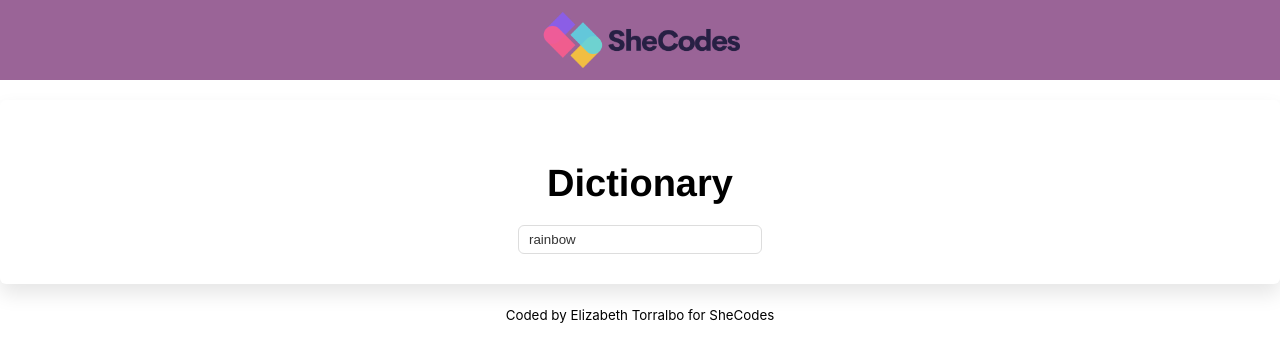
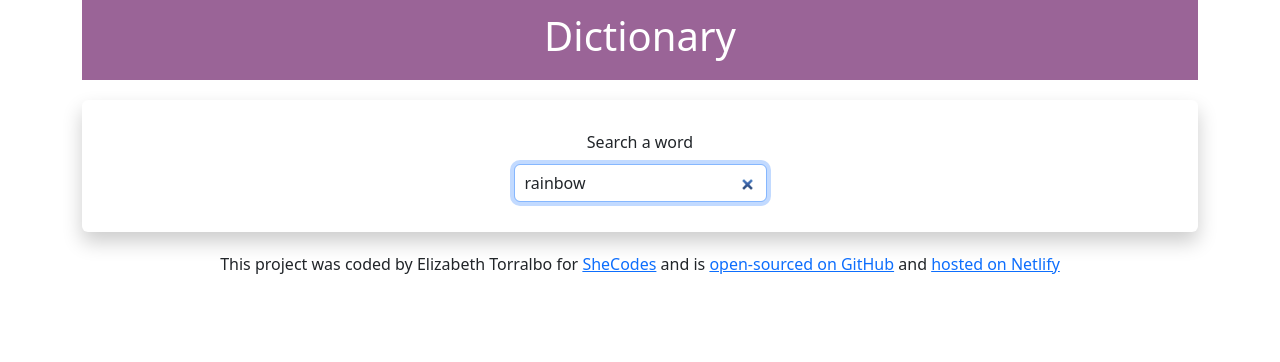
Before and after one commit to eliztorr/React-Dictionary-App, a React (Create React App) app in the folder react-dictionary-app/: page / in a window 1280 px wide. Shown: the top 362 px of the page. Built offline with nearby package versions, Linux system fonts and the light colour scheme; no server answers.

Commit message:
fixed code

```diff
--- a/react-dictionary-app/package.json
+++ b/react-dictionary-app/package.json
@@ -6,6 +6,7 @@
     "@testing-library/jest-dom": "^5.17.0",
     "@testing-library/react": "^13.4.0",
     "@testing-library/user-event": "^13.5.0",
+    "bootstrap": "^5.3.3",
     "react": "^18.2.0",
     "react-dom": "^18.2.0",
     "react-scripts": "5.0.1",
--- a/react-dictionary-app/src/App.css
+++ b/react-dictionary-app/src/App.css
@@ -3,7 +3,7 @@
 }
 
 .App-logo {
-  height: 7vmin;
+  height: 2vh;
   pointer-events: none;
 }
 
--- a/react-dictionary-app/src/App.js
+++ b/react-dictionary-app/src/App.js
@@ -1,21 +1,43 @@
-import logo from "./logo.png";
+import Dictionary from "./Dictionary";
 import "./App.css";
-import Dictionary from "./Dictionary";
 
-export default function App() {
+function App() {
   return (
     <div className="App">
       <div className="container">
         <header className="App-header">
-        <img src={logo} className="App-logo img-fluid" alt="logo" />
+          <h1>Dictionary</h1>
         </header>
-        <main>
-          <Dictionary defaultKeyword="rainbow" />
-        </main>
-        <footer className="App-footer">
-          <small>Coded by Elizabeth Torralbo for SheCodes</small>
+        <Dictionary defaultKeyword="rainbow" />
+        <footer>
+          This project was coded by Elizabeth Torralbo for {" "}
+          <a
+            href="https://www.shecodes.io/"
+            target="_blank"
+            rel="noopener noreferrer"
+          >
+            SheCodes
+          </a>{" "}
+          and is{" "}
+          <a
+            href="https://splendid-cactus-7e64db.netlify.app/"
+            target="_blank"
+            rel="noopener noreferrer"
+          >
+            open-sourced on GitHub
+          </a>{" "}
+          and{" "}
+          <a
+            href="https://github.com/eliztorr/React-Dictionary-App"
+            target="_blank"
+            rel="noopener noreferrer"
+          >
+            hosted on Netlify
+          </a>
         </footer>
       </div>
     </div>
   );
 }
+
+export default App;
--- a/react-dictionary-app/src/Dictionary.css
+++ b/react-dictionary-app/src/Dictionary.css
@@ -9,19 +9,15 @@
     background: white;
     padding: 30px;
     border-radius: 6px;
-    box-shadow: 0 10px 20px rgb(0 0 0 / 10%);
+    box-shadow: 0 10px 20px rgb(0 0 0 / 20%);
     margin: 20px 0;
   }
 
   .Dictionary input {
-    width: 20%;
+    width: 100%;
     border-radius: 6px;
     padding: 6px 10px;
     color: #333;
     border: 1px solid #ddd;
+    margin-top: 10px;
   }
-
-  .Dictionary .hint {
-    font-size: 11px;
-    margin-top: 5px;
-  }
--- a/react-dictionary-app/src/Dictionary.js
+++ b/react-dictionary-app/src/Dictionary.js
@@ -5,38 +5,33 @@ import Photos from "./Photos";
 import "./Dictionary.css";
 
 export default function Dictionary(props) {
-  let [keyword, setKeyword] = useState(props.defaultKeyword);
-  let [results, setResults] = useState(null);
-  let [loaded, setLoaded] = useState(false);
-  let [photos, setPhotos] = useState(null);
+  const [keyword, setKeyword] = useState(props.defaultKeyword);
+  const [loaded, setLoaded] = useState(false);
+  const [definition, setDefinition] = useState(null);
+  const [photos, setPhotos] = useState([]);
 
-  function handleDictionResponse(response) {
-   setResults(response.data[0]);
- }
- function handlePexelsResponse(response) {
-  setPhotos(response.data.photos);
-}
+  function handleImages(response) {
+    setPhotos(response.data.photos);
+  }
 
-function search(word = keyword) {
-  let apiKey = "95302ab7f46ea49b23t9315bo4bc8de7";
-  let apiUrl = `https://api.shecodes.io/dictionary/v1/define?word=${word}&key=${apiKey}`;
+  function handleResponse(response) {
+    setDefinition(response.data);
+    let apiKey = "95302ab7f46ea49b23t9315bo4bc8de7";
+    let apiUrl = `https://api.shecodes.io/images/v1/search?query=${response.data.word}&key=${apiKey}`;
+    axios
+      .get(apiUrl, { headers: { Authorization: `Bearer ${apiKey}` } })
+      .then(handleImages);
+  }
 
-  axios.get(apiUrl)
-    .then(handleDictionResponse)
-    .catch(error => {
-      console.error('Error fetching dictionary data:', error);
-    })
-    .then(() => {
-      let pexelsApiKey = "qisjqKrG9zgRcM7qJNdLIN4W7H3DWOI3iWB1dpYBH1rPWKbKJYWntYB2";
-      let pexelsApiUrl = `https://api.pexels.com/v1/search?query=${word}&per_page=9`;
-      let headers = { Authorization: `Bearer ${pexelsApiKey}` };
+  function load() {
+    setLoaded(true);
+    search();
+  }
 
-      axios.get(pexelsApiUrl, { headers: headers })
-        .then(handlePexelsResponse)
-        .catch(error => {
-          console.error('Error fetching photos data:', error);
-        });
-    });
+  function search() {
+    let apiKey = "95302ab7f46ea49b23t9315bo4bc8de7";
+    let apiUrl = `https://api.shecodes.io/dictionary/v1/define?word=${keyword}&key=${apiKey}`;
+    axios.get(apiUrl).then(handleResponse);
   }
 
   function handleSubmit(event) {
@@ -48,30 +43,31 @@ function search(word = keyword) {
     setKeyword(event.target.value);
   }
 
-  function load() {
-    setLoaded(true);
-    search();
-  }
-
   if (loaded) {
     return (
       <div className="Dictionary">
         <section>
-          <h1>Dictionary</h1>
           <form onSubmit={handleSubmit}>
+            <label>Search a word
             <input
               type="search"
+              placeholder="Search for a word"
+              defaultValue={props.defaultKeyword}
+              autoFocus={true}
+              className="form-control search-input"
               onChange={handleKeywordChange}
-              defaultValue={props.defaultKeyword}
             />
+            </label>
           </form>
         </section>
-        <Results results={results} />
+        <Results definition={definition} />
         <Photos photos={photos} />
       </div>
-    );
+  );
+
   } else {
     load();
-    return "Loading";
+    return "Loading!"
   }
+
 }
--- a/react-dictionary-app/src/Meaning.js
+++ b/react-dictionary-app/src/Meaning.js
@@ -1,21 +1,18 @@
 import React from "react";
+import Synonyms from "./Synonyms";
 import "./Meaning.css";
-import Synonyms from "./Synonyms";
 
 export default function Meaning(props) {
-  return (
-    <div className="Meaning">
-      <h3>{props.meaning.partOfSpeech}</h3>
-      {props.meaning.definitions.map(function (definition, index) {
-        return (
-          <div key={index}>
-            <div className="definition">{definition.definition}</div>
-
-            <div className="example">{definition.example}</div>
-            <Synonyms synonyms={definition.synonyms} />
-          </div>
-        );
-      })}
-    </div>
-  );
+  if (props.meaning) {
+    return (
+      <div className="Meaning">
+        <h3>{props.meaning.partOfSpeech}</h3>
+        <p>{props.meaning.definition}</p>
+        <em>{props.meaning.example}</em>
+        <Synonyms synonyms={props.meaning.synonyms} />
+      </div>
+    );
+  } else {
+    return null;
+  }
 }
--- a/react-dictionary-app/src/Photos.js
+++ b/react-dictionary-app/src/Photos.js
@@ -2,15 +2,23 @@ import React from "react";
 import "./Photos.css";
 
 export default function Photos(props) {
-  if (props.photos) {
+  if (props.photos.length) {
     return (
       <section className="Photos">
         <div className="row">
           {props.photos.map(function (photo, index) {
             return (
-              <div className="col-4" key={index}>
-                <a href={photo.src.original} target="_blank" rel="noreferrer">
-                  <img src={photo.src.landscape} className="img-fluid" alt="" />
+              <div className="col-3" key={index}>
+                <a
+                  href={photo.src.original}
+                  target="_blank"
+                  rel="noopener noreferrer"
+                >
+                  <img
+                    src={photo.src.landscape}
+                    className="img-fluid"
+                    alt={photo.photographer}
+                  />
                 </a>
               </div>
             );
--- a/react-dictionary-app/src/index.js
+++ b/react-dictionary-app/src/index.js
@@ -1,12 +1,18 @@
-import React from 'react';
-import ReactDOM from 'react-dom/client';
-import './index.css';
-import App from './App';
-import reportWebVitals from './reportWebVitals';
+import React from "react";
+import { createRoot } from "react-dom";
+import "./index.css";
+import App from "./App";
+import reportWebVitals from "./reportWebVitals";
+import "bootstrap/dist/css/bootstrap.min.css";
 
-const root = ReactDOM.createRoot(document.getElementById('root'));
-root.render(
+// Use createRoot instead of ReactDOM.render
+createRoot(document.getElementById("root")).render(
   <React.StrictMode>
     <App />
   </React.StrictMode>
 );
+
+// If you want to start measuring performance in your app, pass a function
+// to log results (for example: reportWebVitals(console.log))
+// or send to an analytics endpoint. Learn more: https://bit.ly/CRA-vitals
+reportWebVitals();
```
Also changed, not shown: 2 other files (tests, documents, lock files or other folders).
